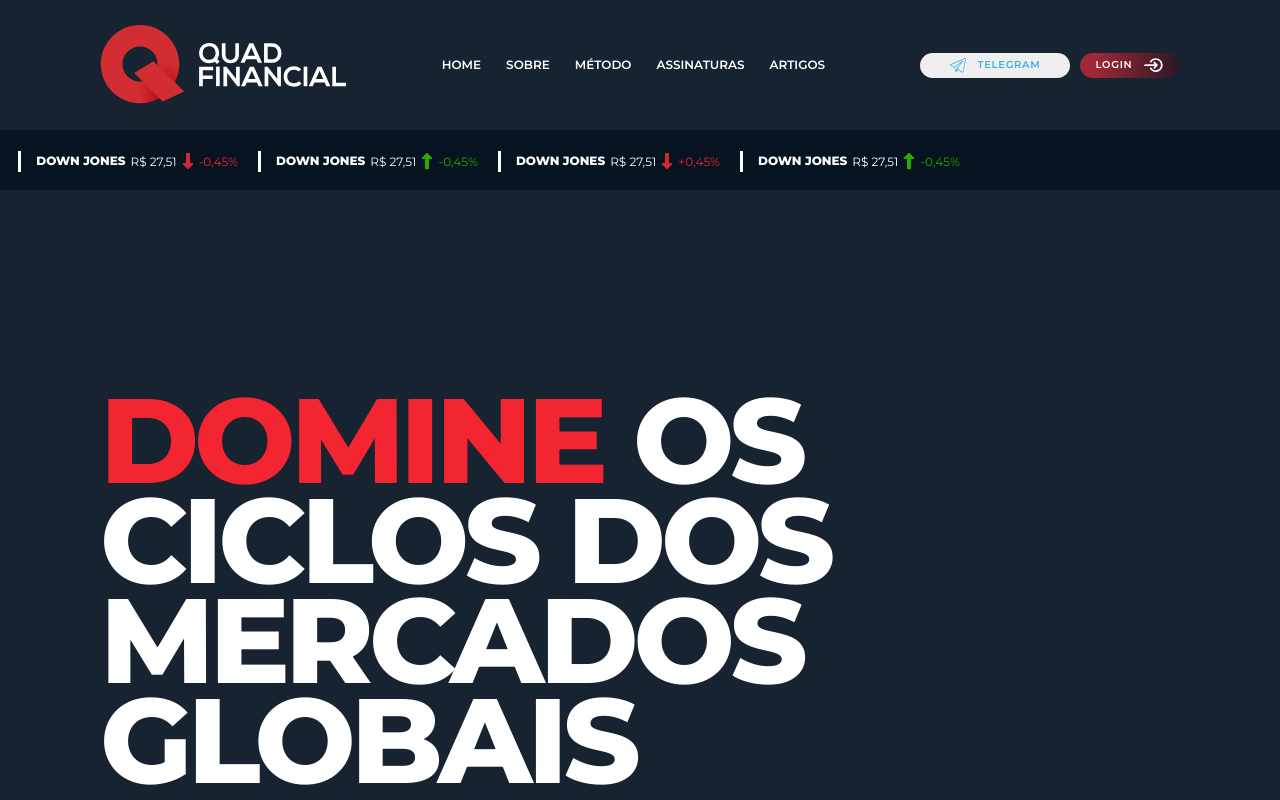
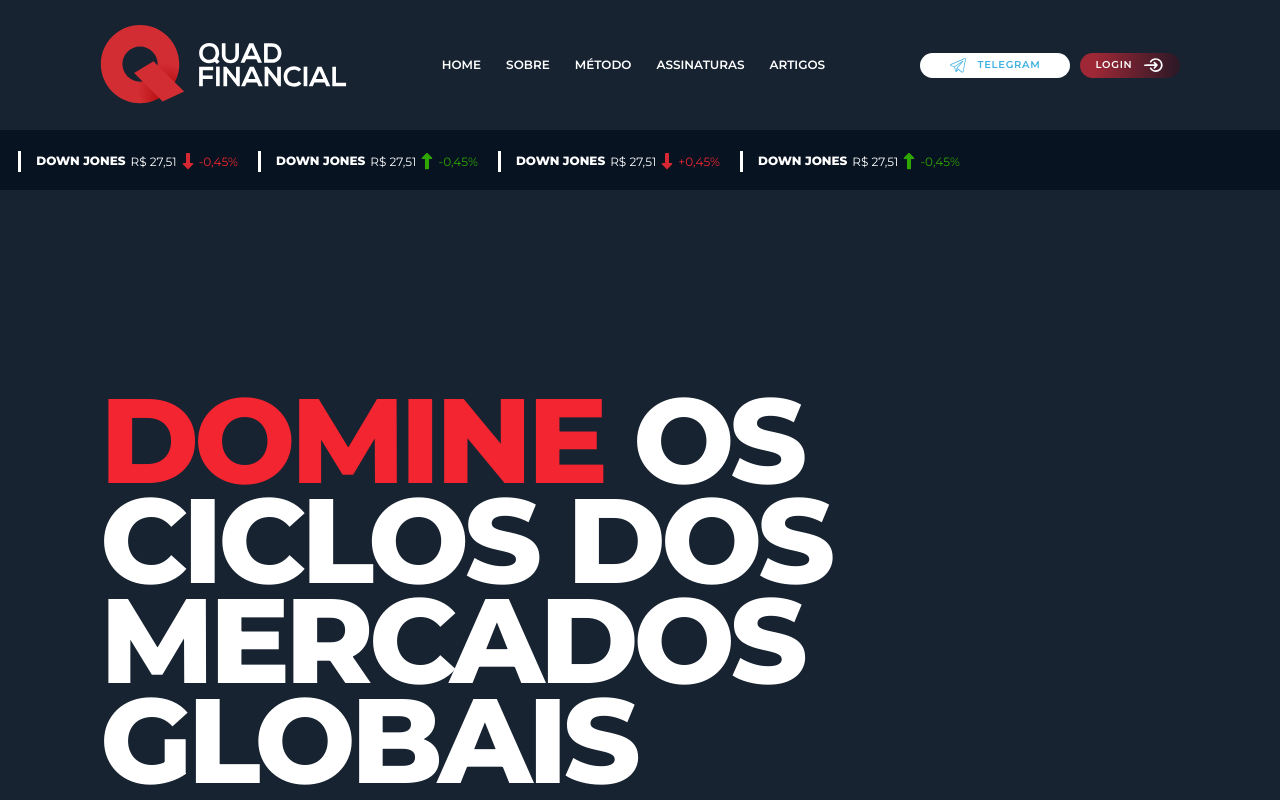
Before and after one commit to benehurp/quad-pwa, a Gatsby site: page / in a window 1280 px wide. Shown: the top 800 px of the page. Built offline with nearby package versions, Linux system fonts and the light colour scheme; Gatsby itself is replaced by a stand-in of ours.

Commit message:
Correção no código e adição de links ao MiniWideButton

```diff
--- a/src/components/Base/MiniWideButton/index.js
+++ b/src/components/Base/MiniWideButton/index.js
@@ -2,6 +2,7 @@
 import * as S from "./styled"
 
 const MiniWideButton = ({
+  link,
   children,
   color,
   width,
@@ -14,7 +15,8 @@
   borderRadius,
 }) => {
   return (
-    <S.ButtonRoundStyled
+    <S.ButtonRoundStyledLink
+      to={link}
       color={color}
       width={width}
       height={height}
@@ -26,7 +28,7 @@
       borderRadius={borderRadius}
     >
       {children}
-    </S.ButtonRoundStyled>
+    </S.ButtonRoundStyledLink>
   )
 }
 
--- a/src/components/Base/MiniWideButton/styled.js
+++ b/src/components/Base/MiniWideButton/styled.js
@@ -1,35 +1,29 @@
-import styled, { css } from "styled-components"
+import styled from "styled-components"
 import { Link } from "gatsby"
 
-export const ButtonRoundStyled = styled.button`
+export const ButtonRoundStyledLink = styled(Link)`
   font-size: ${({ theme }) => theme.font.size.xxsmall};
   font-weight: ${({ theme }) => theme.font.weight.semibold};
   width: ${props => (props.width ? props.width : "9rem")};
   height: ${props => (props.height ? props.height : "2.5rem")};
   text-transform: uppercase;
-  ${({ theme }) =>
-    theme.colors &&
-    css`
   color: ${props =>
-        props.color ? theme.colors[props.color] : theme.colors.white};
-
+    props.color
+      ? ({ theme }) => theme.colors[props.color]
+      : ({ theme }) => theme.colors.white};
   background-image: linear-gradient(
     ${props => (props.gradientDeg ? props.gradientDeg : "94deg")},
     ${props =>
         props.gradientColorOne
-              ? theme.colors[props.gradientColorOne]
-              : theme.colors.redTwo}
-          ${props =>
-            props.gradientPercentOne ? props.gradientPercentOne : "15%"},
+          ? ({ theme }) => theme.colors[props.gradientColorOne]
+          : ({ theme }) => theme.colors.redTwo}
+      ${props => (props.gradientPercentOne ? props.gradientPercentOne : "15%")},
     ${props =>
         props.gradientColorTwo
-              ? theme.colors[props.gradientColorTwo]
-              : theme.colors.grayTwo}
-          ${props =>
-            props.gradientPercentTwo ? props.gradientPercentTwo : "125%"}
+          ? ({ theme }) => theme.colors[props.gradientColorTwo]
+          : ({ theme }) => theme.colors.grayTwo}
+      ${props => (props.gradientPercentTwo ? props.gradientPercentTwo : "125%")}
   );
-    `}
-  padding: 0.5rem;
   border-radius: ${props => (props.borderRadius ? props.borderRadius : "2rem")};
   letter-spacing: 0.7px;
   text-align: center;
@@ -38,9 +32,9 @@
   align-items: center;
   justify-content: center;
   transition: 0.3s;
-
+  cursor: pointer;
+  text-decoration: none;
   &:hover {
-    cursor: pointer;
-    filter: drop-shadow(3px 5px 20px #141414) saturate(2);
+    filter: drop-shadow(3px 5px 20px #141414) saturate(1.5);
   }
 `
--- a/src/components/Layout/Footer/TelegramFooter/index.js
+++ b/src/components/Layout/Footer/TelegramFooter/index.js
@@ -12,6 +12,7 @@
         gratuitamente e fique por dentro de atualizações.
       </div>
       <MiniWideButton
+        link="https://t.me/canaldaquad"
         color={"blue"}
         width={"30rem"}
         height={"3rem"}
--- a/src/components/Layout/Header/ButtonWrapper/index.js
+++ b/src/components/Layout/Header/ButtonWrapper/index.js
@@ -8,11 +8,12 @@
   return (
     <S.ButtonWrapperStyled>
       <MiniWideButton
+        link="https://t.me/canaldaquad"
         color={"blue"}
         width={"15rem"}
         height={"2.5rem"}
-        gradientColorOne={"theme.colors.blueTwo"}
-        gradientColorTwo={"blueTwo"}
+        gradientColorOne={"white"}
+        gradientColorTwo={"white"}
         gradientPercentOne={"0%"}
         gradientPercentTwo={"100%"}
         gradientDeg={"90deg"}
@@ -21,7 +22,10 @@
         <img src={TelegramIcon} alt="Acesse o nosso Telegram" height="18rem" />
         Telegram
       </MiniWideButton>
-      <MiniWideButton width={"10rem"}>
+      <MiniWideButton
+        link="https://membros.quadfinancial.com.br/"
+        width={"10rem"}
+      >
         Login <img src={SigIn} alt="Acesse a Área de Membros" height="18rem" />
       </MiniWideButton>
     </S.ButtonWrapperStyled>
--- a/src/components/Sections/Home/SectionOne/index.js
+++ b/src/components/Sections/Home/SectionOne/index.js
@@ -4,7 +4,7 @@
 
 const HomeSectionOne = ({ background, backgroundPosition, height }) => {
   return (
-    <S.SectionOneWrapper background="" backgroundPosition="" height="">
+    <S.SectionOneWrapper background="gray" backgroundPosition="" height="">
       <h1 class="hs1-title">
         <span class="text-red">Domine</span> os ciclos dos mercados globais
       </h1>
--- a/src/components/Sections/styled.js
+++ b/src/components/Sections/styled.js
@@ -8,7 +8,7 @@
     props.background
       ? ({ theme }) => theme.colors[props.background]
       : ({ theme }) => theme.colors.gray};
-  /* background-image: url("./img/section1.jpg"); */
+  /* background-image: url(${`./images/home-section1.jpg`}); */
   background-position: ${props =>
     props.backgroundPosition
       ? ({ theme }) => theme.colors[props.backgroundPosition]
```
Also changed, not shown: src/images/home-section1.jpg (renamed from src/images/section1.jpg), src/images/home-section2.jpg (renamed from src/images/section2.jpg), src/images/home-section5.jpg (renamed from src/images/section5.jpg). Lines whose indentation alone changed are shown as unchanged.
